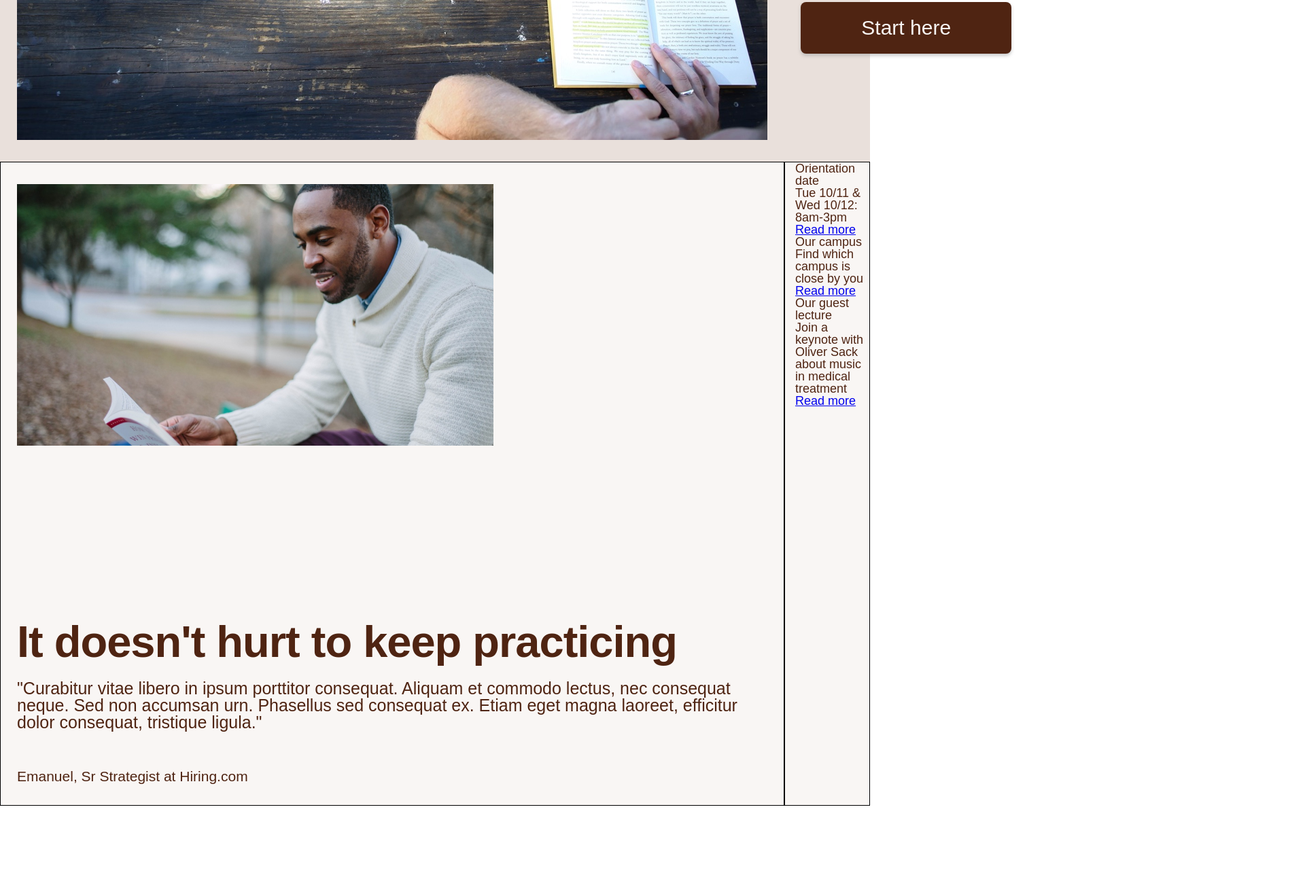
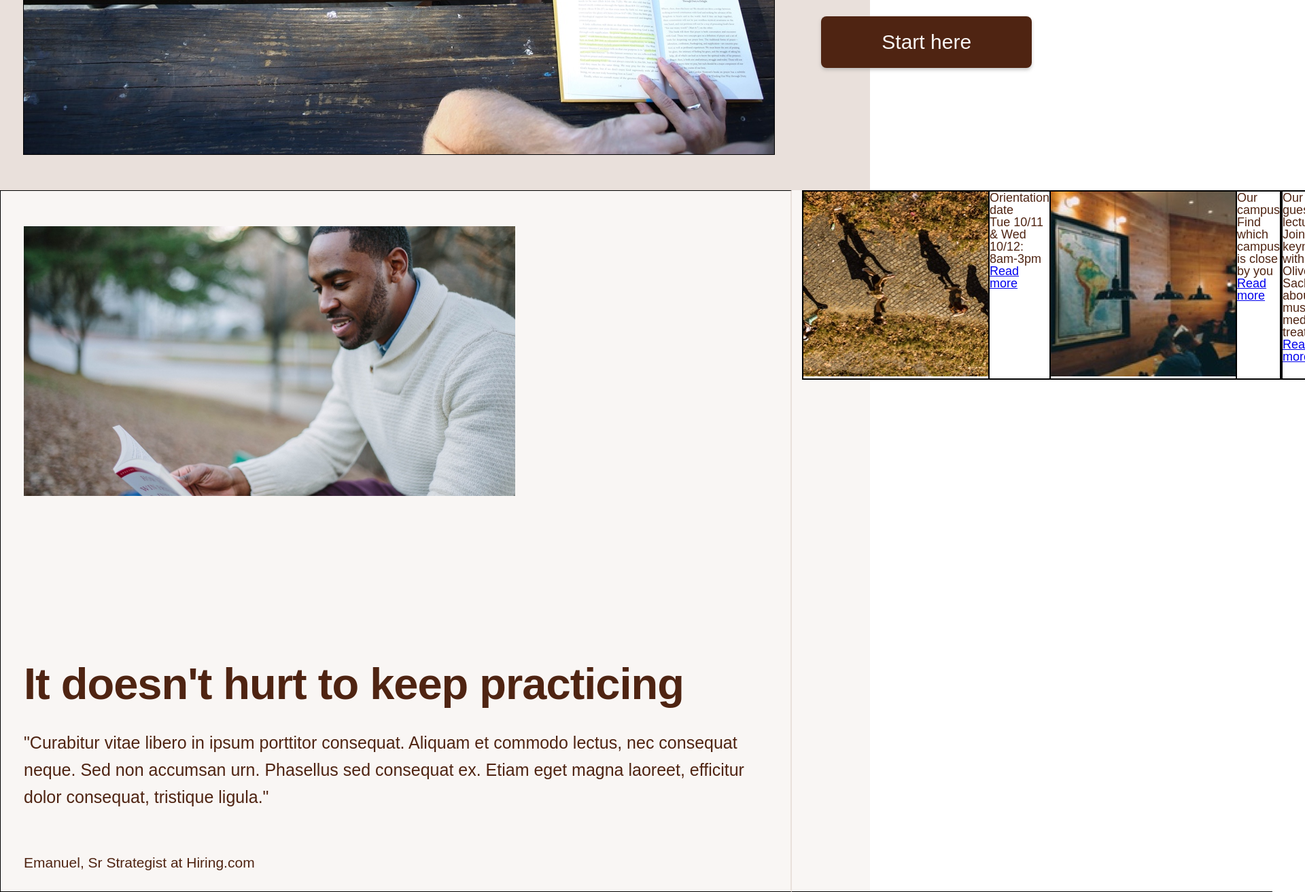
Before and after one commit to kettensaur/Colmar-Academy, a plain HTML site: page index.html in a window 1280 px wide. Shown: the part 711-2024 px from the top of the page at 68% size, 1920 px wide, since content can reach past the window. Before the commit the page ends 1897 px from the top, so only its background shows below. Drawn offline with Linux system fonts and the light colour scheme; a web font is replaced by a local one.

Commit message:
Small banner edits

```diff
--- a/index.html
+++ b/index.html
@@ -63,6 +63,7 @@
 <div class="banners small">
   <div class="image-content">
     <div class="image1">
+      <img src="./resources/images/information-orientation.jpg" alt="Orientation">
 
       </div>
       <div class="info orientation">
@@ -71,8 +72,9 @@
         <p><a href="#">Read more</a></p>
       </div>
 
+
     <div class="image1">
-
+     <img src="./resources/images/information-campus.jpg" alt="Campus">
     </div>
       <div class="info campus">
         <h3>Our campus</h3>
--- a/resources/css/style.css
+++ b/resources/css/style.css
@@ -20,7 +20,7 @@ header {
 }
 .logo {
   display: flex;
-  margin-left: 25px;
+  margin-left: 35px;
   align-items: center;
   flex-grow: 1;
 }
@@ -41,7 +41,7 @@ strong {
   color: #4F2412;
 }
 .navigation {
- margin-right: 24px;
+ margin-right: 34px;
   }
 
 nav span {
@@ -62,7 +62,7 @@ margin-right: 16px;
 .mainbanner img {
   max-height: 60%;
   width: auto;
-  margin: 32px 25px;
+  margin: 52px 34px;
   }
 
 .learn {
@@ -71,7 +71,7 @@ margin-right: 16px;
   width: 560px;
   flex-direction: column;
   justify-content: center;
-  margin-left: 24px;
+  margin-left: 34px;
 }
 
 .learn h1 {
@@ -117,15 +117,15 @@ font-size: 30px;
 }
 
 .main img {
- margin-top: 32px;
- margin-left: 24px;
+ margin-top: 52px;
+ margin-left: 34px;
  margin-right: 24px;
  height: 60%;
 }
 .banners.info {
   display: flex;
   flex-direction: column;
-  border: 1px solid black;
+  border-right: 2px solid #E9E0DB;
   width: 1190px;
 
 }
@@ -135,23 +135,36 @@ font-size: 30px;
   font-weight: bold;
   letter-spacing: -1px;
   margin-top: 32px;
-  margin-left: 24px;
+  margin-left: 34px;
 }
 
 .banners.info p {
   font-size: 25px;
-  margin: 24px;
+  margin: 34px;
+  line-height: 40px;
 }
 
 .banners.info h5 {
   font-size: 21px;
   font-family: Arial;
-  margin: 32px 24px;
+  margin: 32px 34px;
 }
 
 .banners.small {
-  display: flex;
+  border-bottom: 1px solid black;
+  padding-left: 15px;
+  width: 692px;
+}
+
+.image-content {
+ display: inline-flex;
+ border: 1px solid black;
+}
+.image1 {
+  width: 35%;
+  height: auto;
   border: 1px solid black;
-  padding-left: 15px;
-  width: 690px;
 }
+.info {
+  border: 1px solid black;
+}
```
